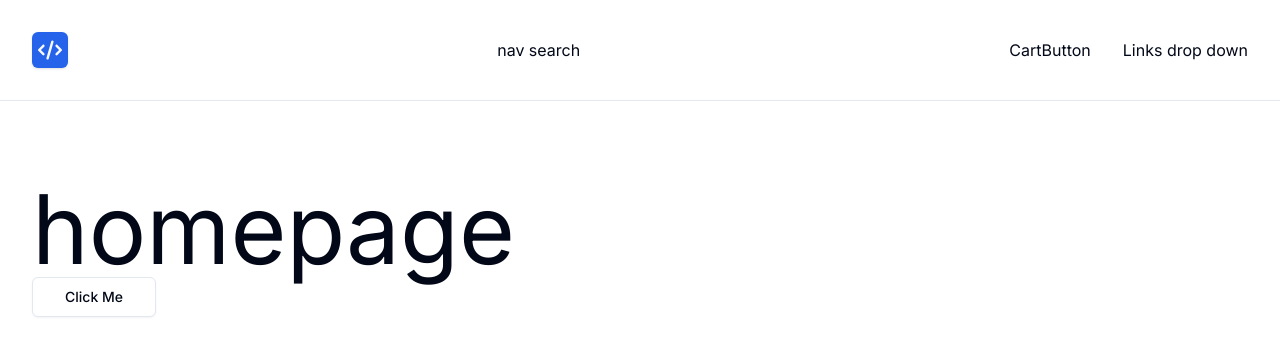
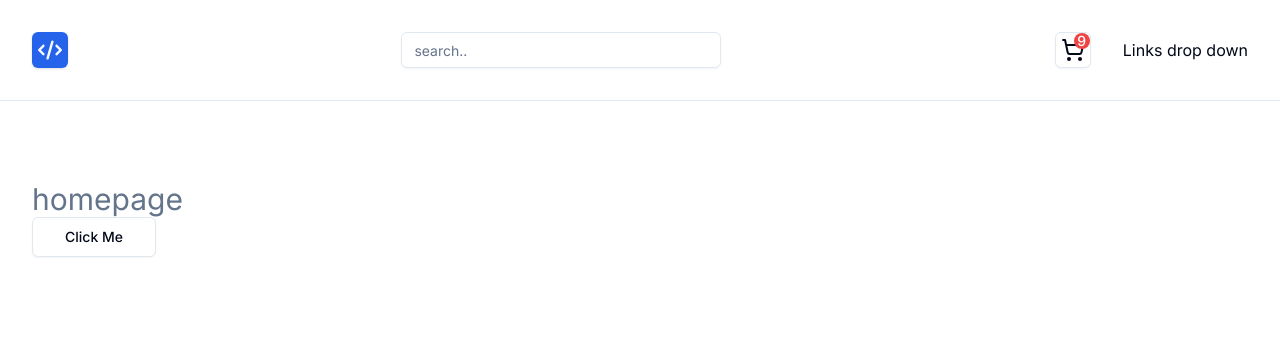
Before and after one commit to ReactRay/Next-Js-store, a Next.js app: page / in a window 1280 px wide. Shown: the top 356 px of the page. Built offline with nearby package versions, Linux system fonts and the light colour scheme.

Commit message:
add search bar and icons

```diff
--- a/app/page.tsx
+++ b/app/page.tsx
@@ -4,7 +4,7 @@ import { Button } from "@/components/ui/button";
 
 const HomePage = () => {
   return <div>
-    <h1 className="text-6xl md:text-8xl">homepage</h1>
+    <h1 className="text-3xl text-muted-foreground">homepage</h1>
     <Button variant={'outline'}
       size={'lg'} className="capitalize ">click me</Button>
   </div>;
--- a/components/navbar/CartButton.tsx
+++ b/components/navbar/CartButton.tsx
@@ -1,12 +1,25 @@
+
+import Link from 'next/link'
+import { Button } from '../ui/button'
+import { LuShoppingCart } from 'react-icons/lu'
+import React from 'react'
+
+async function CartButton() {
+
+    const numItemsInCart = 9
 
 
-import React from 'react'
+    return (
+        <Button asChild variant={'outline'} size={'icon'} className='flex justify-center items-center relative'>
 
-function CartButton() {
-    return (
-        <div>
-            CartButton
-        </div>
+            <Link href={'/'}>
+                <LuShoppingCart className='w-6 h-6' />
+                <span className='absolute top-0 right-0 bg-red-500 text-white w-4 h-4 rounded-full flex justify-center items-center'>
+                    {numItemsInCart}
+                </span>
+            </Link>
+
+        </Button>
     )
 }
 
--- a/components/navbar/Logo.tsx
+++ b/components/navbar/Logo.tsx
@@ -7,7 +7,7 @@ import React from 'react'
 function Logo() {
     return (
         <Button size={'icon'} asChild>
-            <Link className="bg-black" href='/' >
+            <Link href='/' >
                 <FaCode className='w-6 h-6' />
             </Link>
         </Button>
--- a/components/navbar/NavSearch.tsx
+++ b/components/navbar/NavSearch.tsx
@@ -1,12 +1,13 @@
 
 
 import React from 'react'
+import { Input } from '../ui/input'
 
 function NavSearch() {
     return (
-        <div>
-            nav search
-        </div>
+        <Input className='max-w-xs dark:bg-muted' type='search' placeholder='search..'>
+
+        </Input>
     )
 }
 
```
